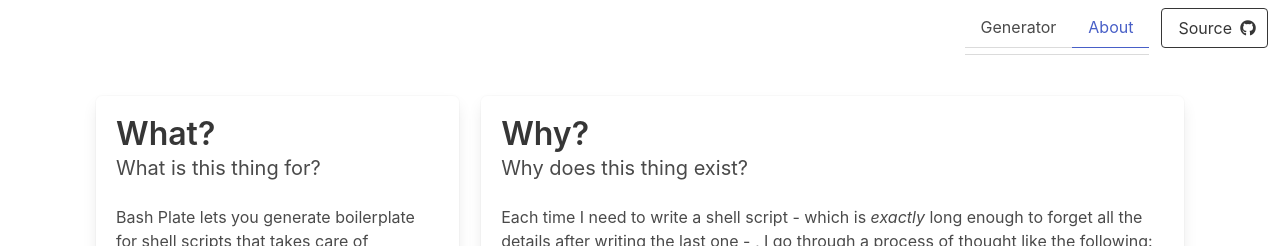
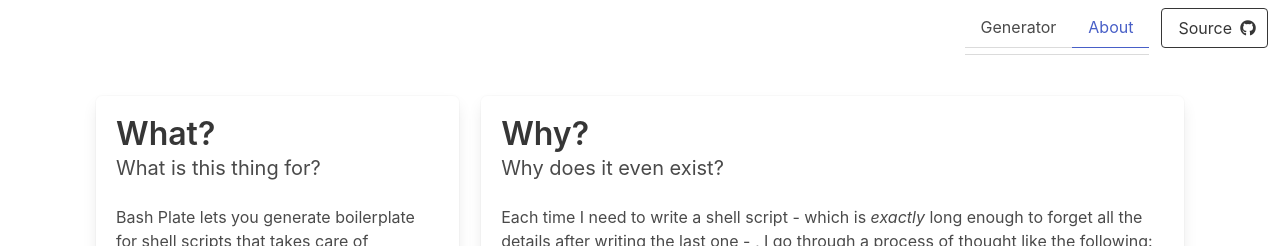
Before and after one commit to wwerner/bashplate, a Vue app: page /#/about in a window 1280 px wide. Shown: the top 246 px of the page. Built offline with nearby package versions, Linux system fonts and the light colour scheme; what vue-clipboard2 would draw is missing.

Commit message:
Small wording change

```diff
--- a/src/views/About.vue
+++ b/src/views/About.vue
@@ -27,7 +27,7 @@
           &nbsp;&nbsp;&nbsp;&nbsp;&nbsp; <!-- this is probably not how you do it ... -->
           <div class="tile is-child box">
             <p class="title">Why?</p>
-            <p class="subtitle">Why does this thing exist?</p>
+            <p class="subtitle">Why does it even exist?</p>
 
             Each time I need to write a shell script
             - which is <em>exactly</em> long enough to forget all the details after writing the last one -
```
